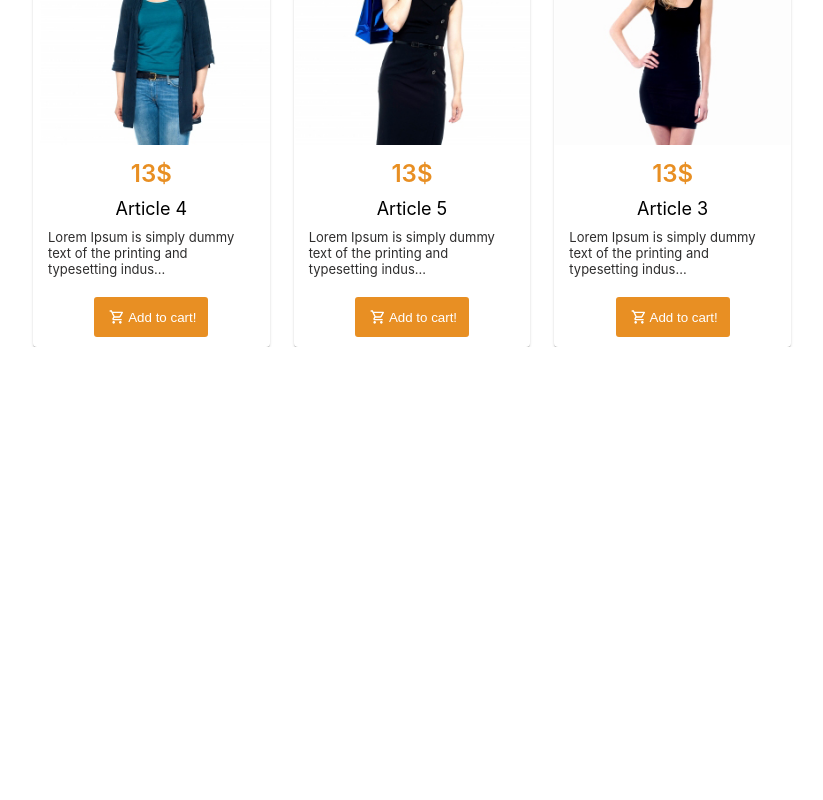
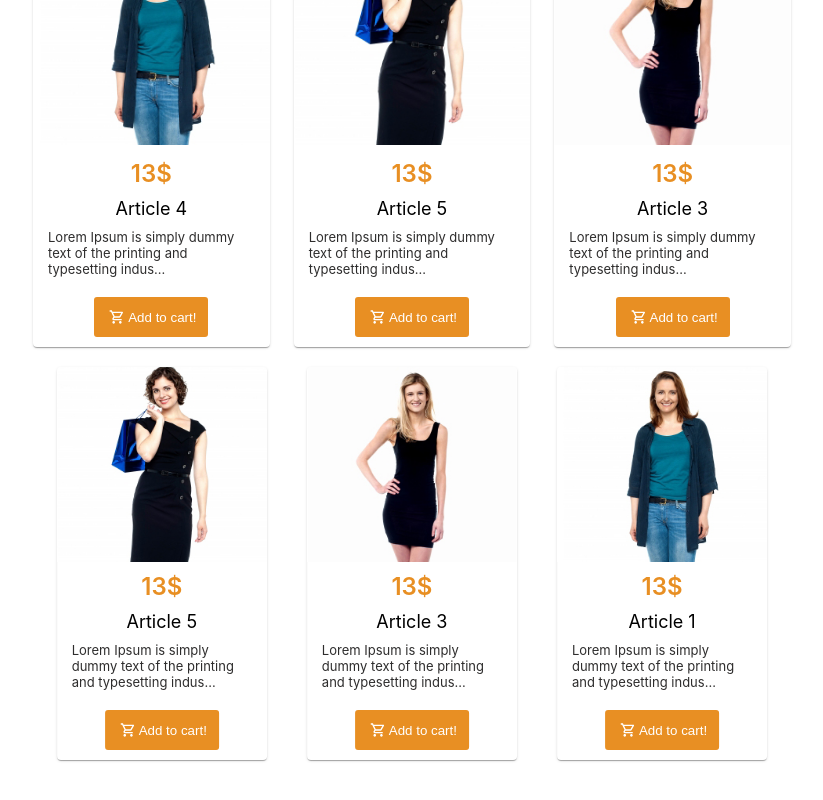
Before and after one commit to kemalkujovic/nitshop, a React (Create React App) app: page / in a window 1280 px wide. Shown: the part 1206-2006 px from the top of the page, without its empty margins (361-1184 px from the left). Before the commit the page ends 1553 px from the top, so only its background shows below. Built offline with nearby package versions, Linux system fonts and the light colour scheme.

Commit message:
added suggested part

```diff
--- a/src/Templates/ArticlesHomePage/ArticlesHomePage.jsx
+++ b/src/Templates/ArticlesHomePage/ArticlesHomePage.jsx
@@ -8,7 +8,7 @@
 const descriptionText =
   "Lorem Ipsum is simply dummy text of the printing and typesetting industry.text of the printing and typesettingtext of the printing and typesettingtext of the printing and typesettingtext of the printing and typesetting";
 
-const articles = [
+export const articles = [
   {
     title: "Article 1",
     description: descriptionText,
--- a/src/Templates/ProductsHomePage/ProductsHomePage.jsx
+++ b/src/Templates/ProductsHomePage/ProductsHomePage.jsx
@@ -5,6 +5,7 @@
 import Text from "../../components/Text/Text";
 import { colors, fontSize, fontWeight } from "../../util/theme";
 import ArticlesHomePage from "../ArticlesHomePage/ArticlesHomePage";
+import SuggestedCarousel from "../SuggestedCarousel/SuggestedCarousel";
 const ProductsHomePage = () => {
   const styles = {
     container: {
@@ -26,7 +27,7 @@
   return (
     <>
       <SimplifiedDiv style={styles.container}>
-        <Grid container direction="row" spacing={5} >
+        <Grid container direction="row" spacing={5}>
           <Grid item md={3} lg={3} xs={12} sm={12}>
             <SimplifiedDiv style={styles.headingContainer}>
               <Text style={styles.headingText}>Category</Text>
@@ -38,6 +39,7 @@
               <Text style={styles.headingText}>Articles</Text>
             </SimplifiedDiv>
             <ArticlesHomePage />
+            <SuggestedCarousel />
           </Grid>
         </Grid>
       </SimplifiedDiv>
--- /dev/null
+++ b/src/Templates/SuggestedCarousel/SuggestedCarousel.jsx
@@ -0,0 +1,42 @@
+import React from "react";
+import ArticleCard from "../ArticleCard/ArticleCard";
+import { Carousel } from "react-responsive-carousel";
+import SimplifiedDiv from "../../components/SimplifiedDiv/SimplifiedDiv";
+import { articles } from "../ArticlesHomePage/ArticlesHomePage";
+
+const styles = {
+  articleCardHolder: {
+    padding: 20,
+  },
+};
+
+const SuggestedCarousel = () => {
+  return (
+    <SimplifiedDiv>
+      <Carousel
+        showIndicators={false}
+        showStatus={false}
+        infiniteLoop
+        interval={1000}
+        swipeable
+        centerMode
+        autoPlay
+        centerSlidePercentage={33}
+      >
+        {articles.map((article, index) => (
+          <SimplifiedDiv style={styles.articleCardHolder}>
+            <ArticleCard
+              key={index}
+              title={article.title}
+              image={article.image}
+              description={article.description}
+              price={article.price}
+            />
+          </SimplifiedDiv>
+        ))}
+      </Carousel>
+    </SimplifiedDiv>
+  );
+};
+
+export default SuggestedCarousel;
```
